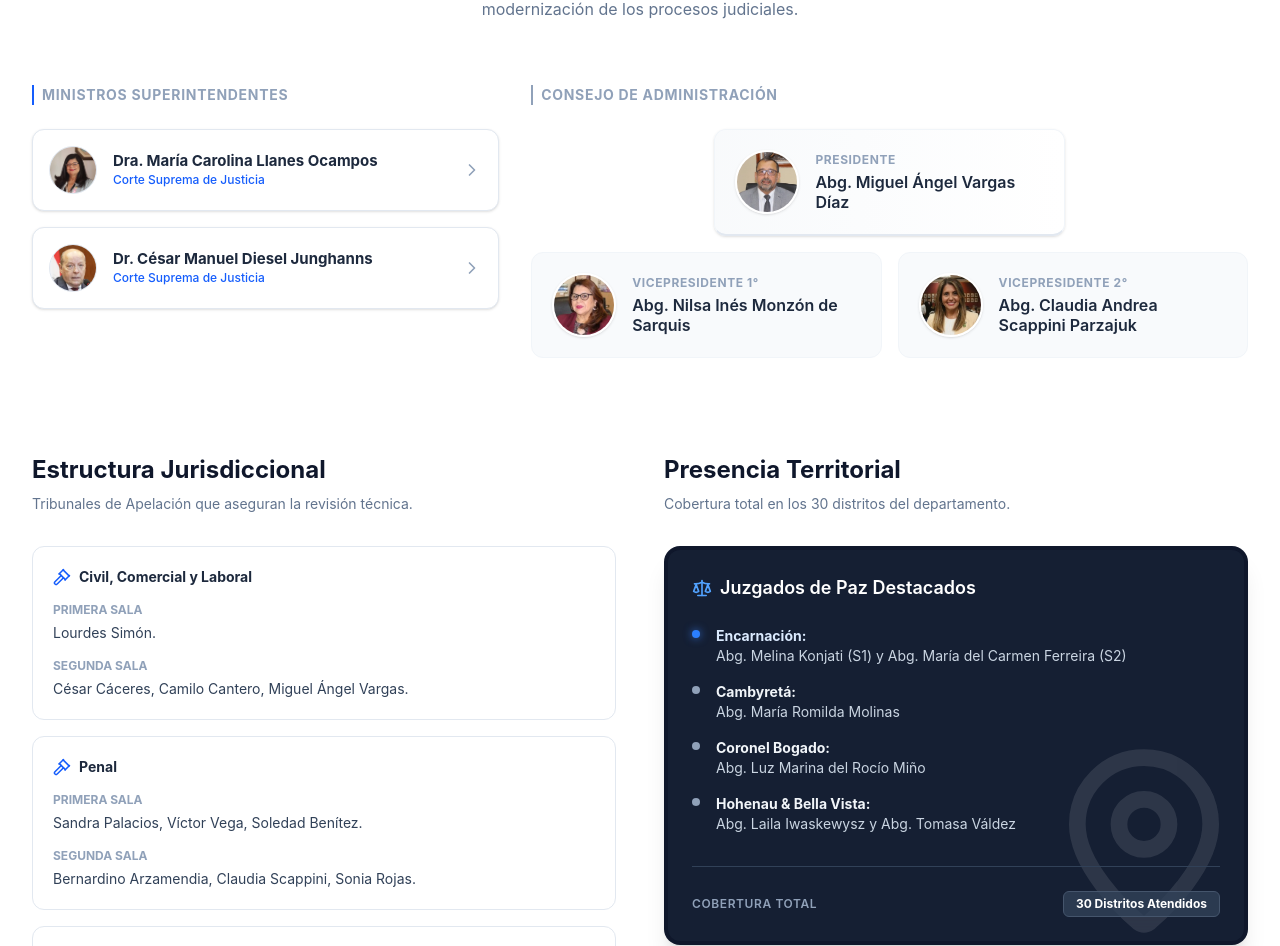
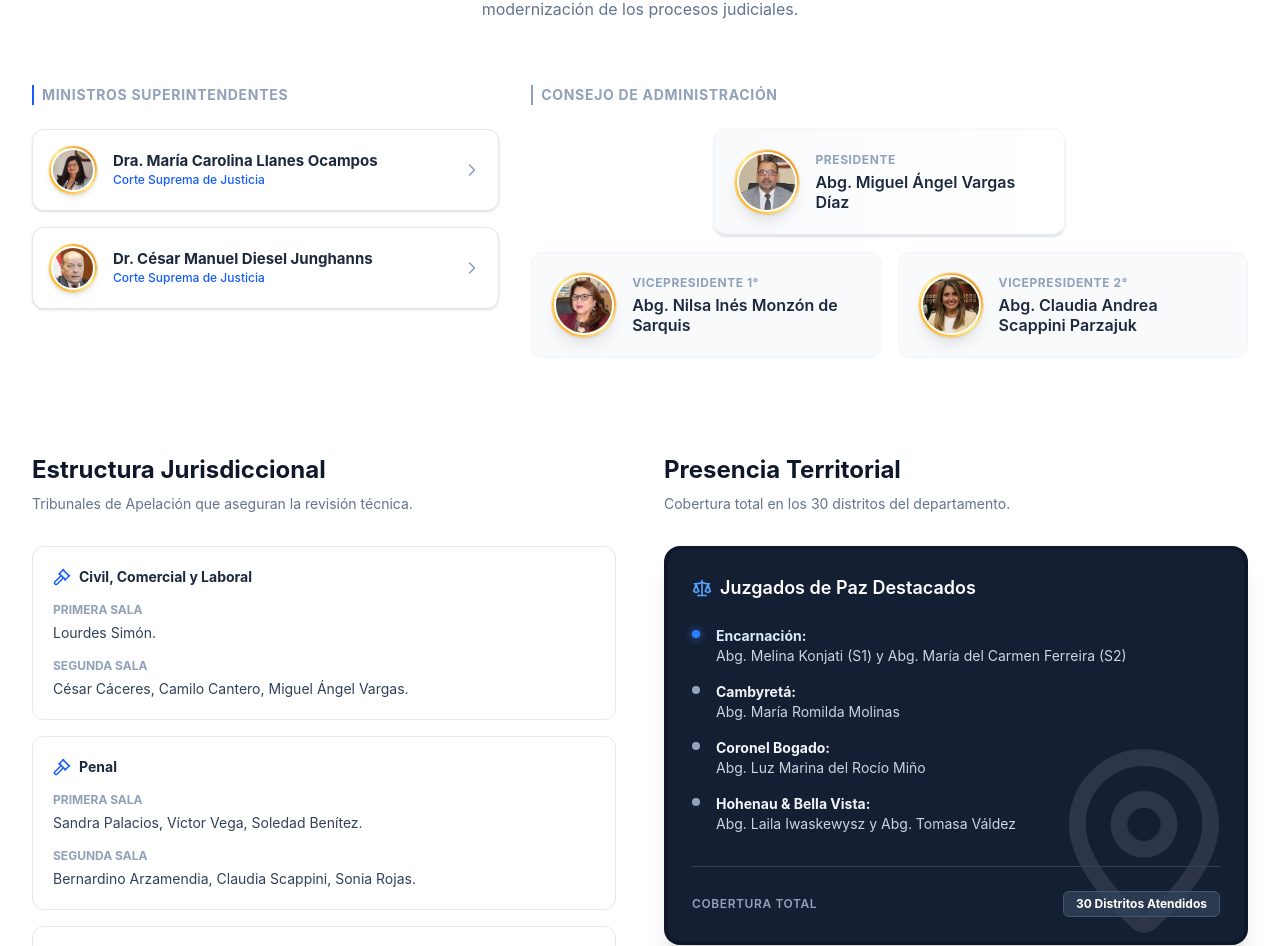
Before and after one commit to Guillermozar/Poder-Judicial, a React (Vite) app: page /institucional in a window 1280 px wide. Shown: the part 930-1876 px from the top of the page. Built offline with nearby package versions, Linux system fonts and the light colour scheme; no server answers.

Commit message:
Add golden molding to authority portraits

```diff
--- a/src/components/sections/Institutional.jsx
+++ b/src/components/sections/Institutional.jsx
@@ -155,12 +155,14 @@ const Institutional = () => {
                   className={`flex flex-col bg-white border border-slate-200 p-4 rounded-xl shadow-sm transition-all ${autoridad.bio ? 'cursor-pointer hover:border-blue-400 hover:shadow-md' : 'cursor-default hover:border-blue-300'}`}
                 >
                   <div className="flex items-center gap-4">
-                    <div className="w-16 h-16 sm:w-12 sm:h-12 rounded-full bg-slate-100 flex items-center justify-center shrink-0 border border-slate-200 overflow-hidden">
+                    <div className="w-16 h-16 sm:w-12 sm:h-12 rounded-full p-[2px] bg-gradient-to-tr from-amber-500 via-yellow-200 to-amber-600 shadow-md ring-1 ring-amber-500/20 shrink-0">
+                      <div className="w-full h-full rounded-full overflow-hidden border-2 border-white bg-slate-100 flex items-center justify-center">
                         {autoridad.img ? (
                           <img src={autoridad.img} alt={autoridad.name} className="w-full h-full object-cover" />
                         ) : (
                           <Users size={20} className="text-slate-600" />
                         )}
+                      </div>
                     </div>
                     <div className="flex-1">
                       <h4 className="font-bold text-slate-800 text-[15px] leading-tight">{autoridad.name}</h4>
@@ -184,8 +186,10 @@ const Institutional = () => {
               <div className="flex flex-col items-center gap-4">
                 {/* Presidente */}
                 <div className="p-5 rounded-xl border border-slate-100 bg-gradient-to-r from-slate-50 to-white flex items-center gap-4 transition-colors shadow-sm border-b-2 border-b-slate-200 w-full sm:w-[calc(50%-0.5rem)]">
-                  <div className="w-16 h-16 rounded-full overflow-hidden shrink-0 border-2 border-white shadow-sm">
+                  <div className="w-16 h-16 rounded-full shrink-0 p-[2px] bg-gradient-to-tr from-amber-500 via-yellow-200 to-amber-600 shadow-lg ring-1 ring-amber-500/30">
+                    <div className="w-full h-full rounded-full overflow-hidden border-2 border-white">
                       <img src={vargasImg} alt="Abg. Miguel Ángel Vargas Díaz" className="w-full h-full object-cover" />
+                    </div>
                   </div>
                   <div>
                     <p className="text-xs font-bold uppercase tracking-wider text-slate-400 mb-1">{t('institutional.council_pres')}</p>
@@ -200,8 +204,10 @@ const Institutional = () => {
                     { title: t('institutional.council_vp2'), name: "Abg. Claudia Andrea Scappini Parzajuk", img: scappiniImg }
                   ].map((member, idx) => (
                     <div key={idx} className="p-5 rounded-xl border border-slate-100 bg-slate-50 flex items-center gap-4 transition-colors">
-                      <div className="w-16 h-16 rounded-full overflow-hidden shrink-0 border-2 border-white shadow-sm">
+                      <div className="w-16 h-16 rounded-full shrink-0 p-[2px] bg-gradient-to-tr from-amber-500 via-yellow-200 to-amber-600 shadow-lg ring-1 ring-amber-500/30">
+                        <div className="w-full h-full rounded-full overflow-hidden border-2 border-white">
                           <img src={member.img} alt={member.name} className="w-full h-full object-cover" />
+                        </div>
                       </div>
                       <div>
                         <p className="text-xs font-bold uppercase tracking-wider text-slate-400 mb-1">{member.title}</p>
```
Lines whose indentation alone changed are shown as unchanged.
